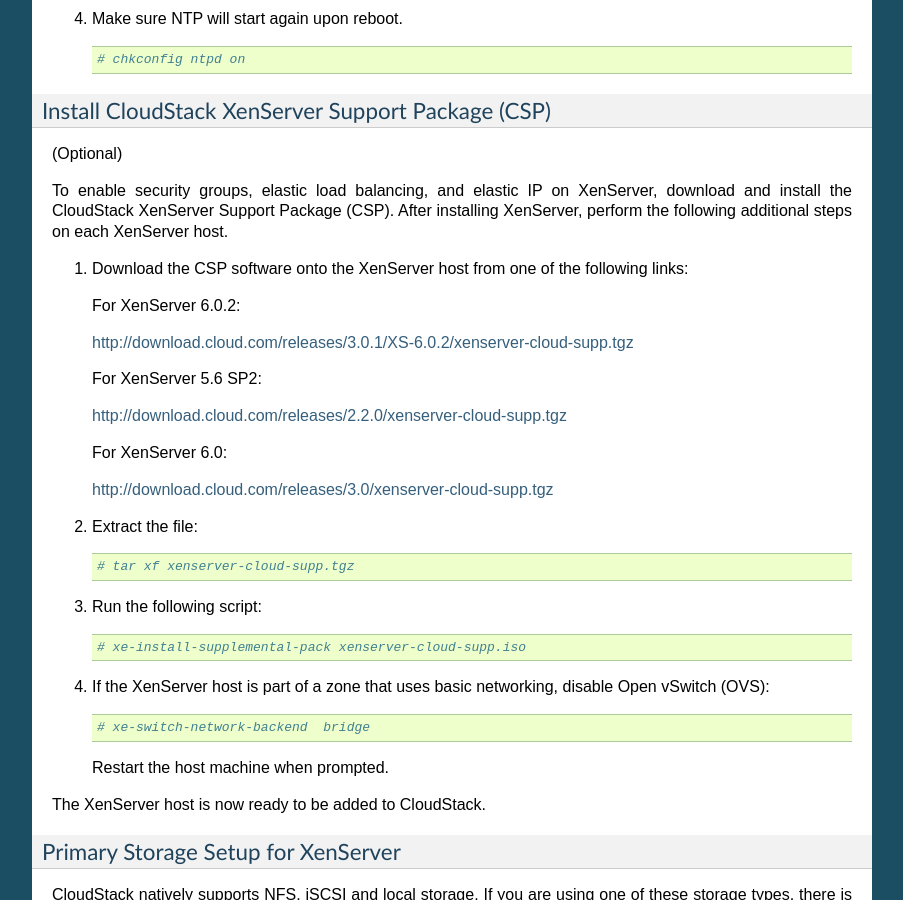
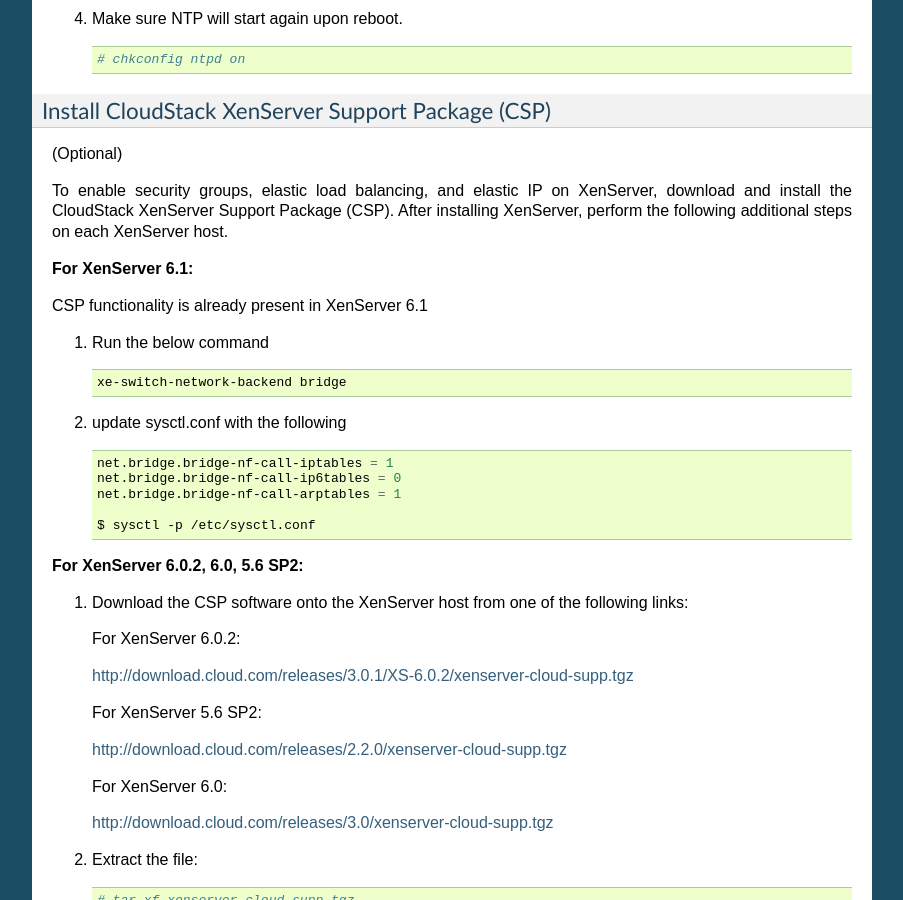
Before and after one commit to apache/cloudstack-docs-install, a Sphinx documentation site: the page built from source/hypervisor_installation.rst, in a window 1280 px wide and 900 px high, scrolled down 14689 px. Shown: the whole window, without its empty margins (198-1101 px from the left). Built offline with Sphinx 7.4.7, drawn with Linux system fonts in a browser that asks for light colours.

Commit message:
doc for enabling CSP support on xenserver 6.1
https://issues.apache.org/jira/browse/CLOUDSTACK-6574

```diff
--- a/source/hypervisor_installation.rst
+++ b/source/hypervisor_installation.rst
@@ -1171,6 +1171,29 @@
 (CSP). After installing XenServer, perform the following additional
 steps on each XenServer host.
 
+**For XenServer 6.1:**
+
+CSP functionality is already present in XenServer 6.1
+
+#. Run the below command
+
+   .. sourcecode:: bash
+
+      xe-switch-network-backend bridge
+
+#. update sysctl.conf with the following
+
+   .. sourcecode:: bash
+
+      net.bridge.bridge-nf-call-iptables = 1
+      net.bridge.bridge-nf-call-ip6tables = 0
+      net.bridge.bridge-nf-call-arptables = 1
+
+      $ sysctl -p /etc/sysctl.conf
+
+
+**For XenServer 6.0.2, 6.0, 5.6 SP2:**
+
 #.
 
    Download the CSP software onto the XenServer host from one of the
@@ -1187,6 +1210,7 @@
    For XenServer 6.0:
 
    `http://download.cloud.com/releases/3.0/xenserver-cloud-supp.tgz <http://download.cloud.com/releases/3.0/xenserver-cloud-supp.tgz>`_
+
 
 #.
 
```
